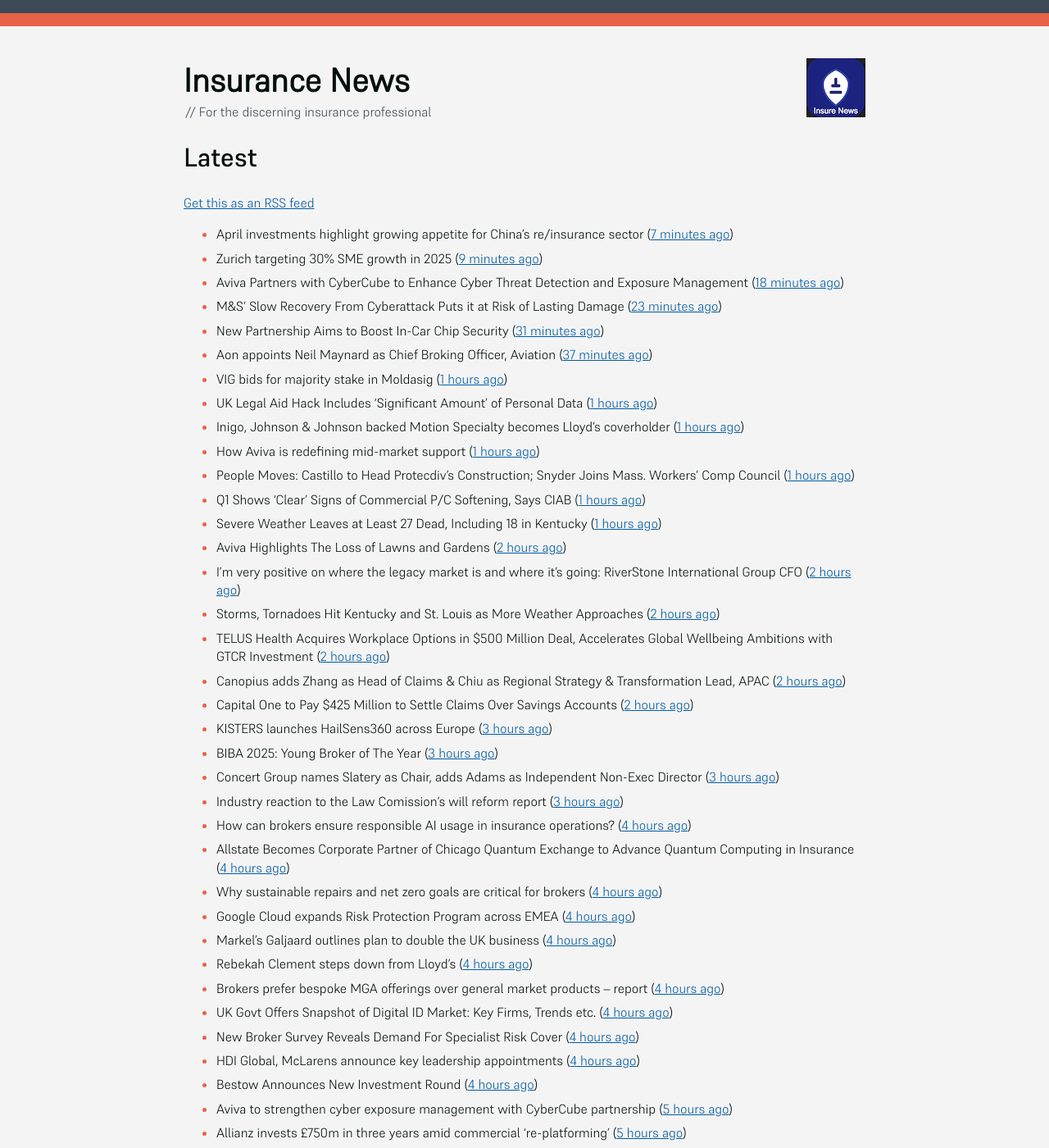
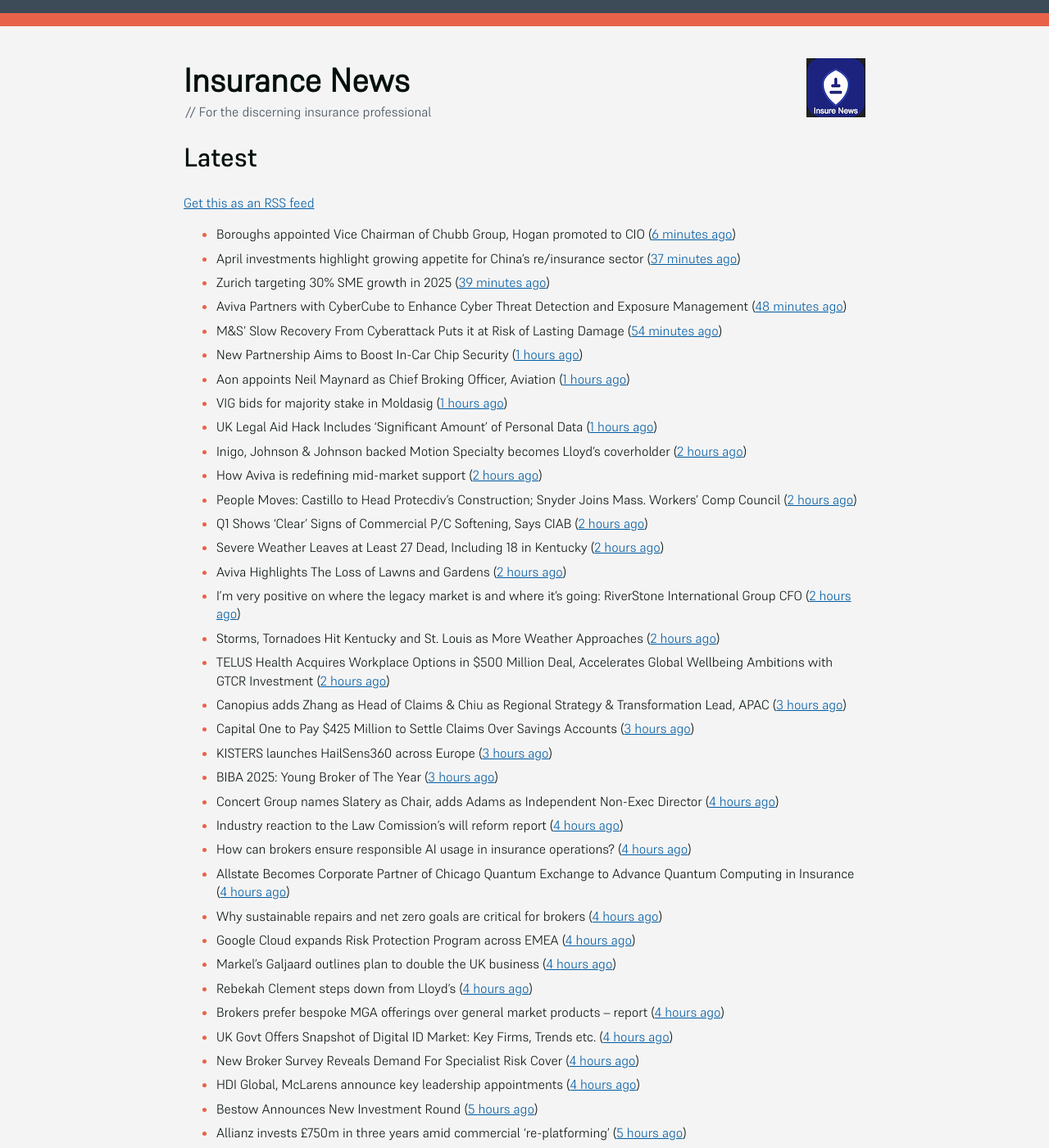
Before and after one commit to mat-0/feeds.thechels.uk, a Jekyll site: the page built from index.md, in a window 1280 px wide and 1400 px high. Shown: the whole window at 82% size. Built offline with Jekyll 4.4.1, drawn with Linux system fonts in a browser that asks for light colours; some of the changed text lies outside the part shown.

Commit message:
New Feed

```diff
--- a/index.md
+++ b/index.md
@@ -8,29 +8,30 @@ description: Latest Updates
 [Get this as an RSS feed](/feed.rss)
 
 <!-- news_marker starts -->
-- April investments highlight growing appetite for China’s re/insurance sector ([7 minutes ago](https://www.reinsurancene.ws/april-investments-highlight-growing-appetite-for-chinas-re-insurance-sector/))
-- Zurich targeting 30% SME growth in 2025 ([9 minutes ago](https://www.postonline.co.uk/news/7957779/zurich-targeting-30-sme-growth-in-2025))
-- Aviva Partners with CyberCube to Enhance Cyber Threat Detection and Exposure Management ([18 minutes ago](https://www.insurtechinsights.com/aviva-partners-with-cybercube-to-enhance-cyber-threat-detection-and-exposure-management/))
-- M&S’ Slow Recovery From Cyberattack Puts it at Risk of Lasting Damage ([23 minutes ago](https://www.insurancejournal.com/news/international/2025/05/19/824356.htm))
-- New Partnership Aims to Boost In-Car Chip Security ([31 minutes ago](https://insurance-edge.net/2025/05/19/new-partnership-aims-to-boost-in-car-chip-security/))
-- Aon appoints Neil Maynard as Chief Broking Officer, Aviation ([37 minutes ago](https://www.reinsurancene.ws/aon-appoints-neil-maynard-as-chief-broking-officer-aviation/))
+- Boroughs appointed Vice Chairman of Chubb Group, Hogan promoted to CIO ([6 minutes ago](https://www.reinsurancene.ws/boroughs-appointed-vice-chairman-of-chubb-group-hogan-promoted-to-cio/))
+- April investments highlight growing appetite for China’s re/insurance sector ([37 minutes ago](https://www.reinsurancene.ws/april-investments-highlight-growing-appetite-for-chinas-re-insurance-sector/))
+- Zurich targeting 30% SME growth in 2025 ([39 minutes ago](https://www.postonline.co.uk/news/7957779/zurich-targeting-30-sme-growth-in-2025))
+- Aviva Partners with CyberCube to Enhance Cyber Threat Detection and Exposure Management ([48 minutes ago](https://www.insurtechinsights.com/aviva-partners-with-cybercube-to-enhance-cyber-threat-detection-and-exposure-management/))
+- M&S’ Slow Recovery From Cyberattack Puts it at Risk of Lasting Damage ([54 minutes ago](https://www.insurancejournal.com/news/international/2025/05/19/824356.htm))
+- New Partnership Aims to Boost In-Car Chip Security ([1 hours ago](https://insurance-edge.net/2025/05/19/new-partnership-aims-to-boost-in-car-chip-security/))
+- Aon appoints Neil Maynard as Chief Broking Officer, Aviation ([1 hours ago](https://www.reinsurancene.ws/aon-appoints-neil-maynard-as-chief-broking-officer-aviation/))
 - VIG bids for majority stake in Moldasig ([1 hours ago](https://www.reinsurancene.ws/vig-bids-for-majority-stake-in-moldasig/))
 - UK Legal Aid Hack Includes ‘Significant Amount’ of Personal Data ([1 hours ago](https://www.insurancejournal.com/news/international/2025/05/19/824353.htm))
-- Inigo, Johnson & Johnson backed Motion Specialty becomes Lloyd’s coverholder ([1 hours ago](https://www.reinsurancene.ws/inigo-johnson-johnson-backed-motion-specialty-becomes-lloyds-coverholder/))
-- How Aviva is redefining mid-market support ([1 hours ago](https://www.insurancebusinessmag.com/uk/news/breaking-news/how-aviva-is-redefining-midmarket-support-535375.aspx))
-- People Moves: Castillo to Head Protecdiv’s Construction; Snyder Joins Mass. Workers’ Comp Council ([1 hours ago](https://www.insurancejournal.com/news/east/2025/05/19/823716.htm))
-- Q1 Shows ‘Clear’ Signs of Commercial P/C Softening, Says CIAB ([1 hours ago](https://www.insurancejournal.com/news/national/2025/05/19/824328.htm))
-- Severe Weather Leaves at Least 27 Dead, Including 18 in Kentucky ([1 hours ago](https://www.insurancejournal.com/news/southeast/2025/05/19/824341.htm))
+- Inigo, Johnson & Johnson backed Motion Specialty becomes Lloyd’s coverholder ([2 hours ago](https://www.reinsurancene.ws/inigo-johnson-johnson-backed-motion-specialty-becomes-lloyds-coverholder/))
+- How Aviva is redefining mid-market support ([2 hours ago](https://www.insurancebusinessmag.com/uk/news/breaking-news/how-aviva-is-redefining-midmarket-support-535375.aspx))
+- People Moves: Castillo to Head Protecdiv’s Construction; Snyder Joins Mass. Workers’ Comp Council ([2 hours ago](https://www.insurancejournal.com/news/east/2025/05/19/823716.htm))
+- Q1 Shows ‘Clear’ Signs of Commercial P/C Softening, Says CIAB ([2 hours ago](https://www.insurancejournal.com/news/national/2025/05/19/824328.htm))
+- Severe Weather Leaves at Least 27 Dead, Including 18 in Kentucky ([2 hours ago](https://www.insurancejournal.com/news/southeast/2025/05/19/824341.htm))
 - Aviva Highlights The Loss of Lawns and Gardens ([2 hours ago](https://insurance-edge.net/2025/05/19/aviva-highlights-the-loss-of-lawns-and-gardens/))
 - I’m very positive on where the legacy market is and where it’s going: RiverStone International Group CFO ([2 hours ago](https://www.reinsurancene.ws/im-very-positive-on-where-the-legacy-market-is-and-where-its-going-riverstone-international-group-cfo/))
 - Storms, Tornadoes Hit Kentucky and St. Louis as More Weather Approaches ([2 hours ago](https://www.insurancejournal.com/news/southeast/2025/05/19/824329.htm))
 - TELUS Health Acquires Workplace Options in $500 Million Deal, Accelerates Global Wellbeing Ambitions with GTCR Investment ([2 hours ago](https://www.insurtechinsights.com/telus-health-acquires-workplace-options-in-500-million-deal-accelerates-global-wellbeing-ambitions-with-gtcr-investment/))
-- Canopius adds Zhang as Head of Claims & Chiu as Regional Strategy & Transformation Lead, APAC ([2 hours ago](https://www.reinsurancene.ws/canopius-adds-zhang-as-head-of-claims-chiu-as-regional-strategy-transformation-lead-apac/))
-- Capital One to Pay $425 Million to Settle Claims Over Savings Accounts ([2 hours ago](https://www.insurancejournal.com/news/east/2025/05/19/824323.htm))
+- Canopius adds Zhang as Head of Claims & Chiu as Regional Strategy & Transformation Lead, APAC ([3 hours ago](https://www.reinsurancene.ws/canopius-adds-zhang-as-head-of-claims-chiu-as-regional-strategy-transformation-lead-apac/))
+- Capital One to Pay $425 Million to Settle Claims Over Savings Accounts ([3 hours ago](https://www.insurancejournal.com/news/east/2025/05/19/824323.htm))
 - KISTERS launches HailSens360 across Europe ([3 hours ago](https://www.reinsurancene.ws/kisters-launches-hailsens360-across-europe/))
 - BIBA 2025: Young Broker of The Year ([3 hours ago](https://insurance-edge.net/2025/05/19/biba-2025-young-broker-of-the-year/))
-- Concert Group names Slatery as Chair, adds Adams as Independent Non-Exec Director ([3 hours ago](https://www.reinsurancene.ws/concert-group-names-slatery-as-chair-adds-adams-as-independent-non-exec-director/))
-- Industry reaction to the Law Comission’s will reform report ([3 hours ago](https://ifamagazine.com/industry-reaction-to-the-law-comissions-will-reform-report/))
+- Concert Group names Slatery as Chair, adds Adams as Independent Non-Exec Director ([4 hours ago](https://www.reinsurancene.ws/concert-group-names-slatery-as-chair-adds-adams-as-independent-non-exec-director/))
+- Industry reaction to the Law Comission’s will reform report ([4 hours ago](https://ifamagazine.com/industry-reaction-to-the-law-comissions-will-reform-report/))
 - How can brokers ensure responsible AI usage in insurance operations? ([4 hours ago](https://www.insurancebusinessmag.com/uk/news/technology/how-can-brokers-ensure-responsible-ai-usage-in-insurance-operations-536137.aspx))
 - Allstate Becomes Corporate Partner of Chicago Quantum Exchange to Advance Quantum Computing in Insurance ([4 hours ago](https://www.insurtechinsights.com/allstate-becomes-corporate-partner-of-chicago-quantum-exchange-to-advance-quantum-computing-in-insurance/))
 - Why sustainable repairs and net zero goals are critical for brokers ([4 hours ago](https://www.insurancebusinessmag.com/uk/news/environmental/why-sustainable-repairs-and-net-zero-goals-are-critical-for-brokers-536136.aspx))
@@ -41,24 +42,23 @@ description: Latest Updates
 - UK Govt Offers Snapshot of Digital ID Market: Key Firms, Trends etc. ([4 hours ago](https://insurance-edge.net/2025/05/19/uk-govt-offers-snapshot-of-digital-id-market-key-firms-trends-etc/))
 - New Broker Survey Reveals Demand For Specialist Risk Cover ([4 hours ago](https://insurance-edge.net/2025/05/19/new-broker-survey-reveals-demand-for-specialist-risk-cover/))
 - HDI Global, McLarens announce key leadership appointments ([4 hours ago](https://www.insurancebusinessmag.com/uk/news/breaking-news/hdi-global-mclarens-announce-key-leadership-appointments-536132.aspx))
-- Bestow Announces New Investment Round ([4 hours ago](https://insurance-edge.net/2025/05/19/bestow-announces-new-investment-round/))
-- Aviva to strengthen cyber exposure management with CyberCube partnership ([5 hours ago](https://www.reinsurancene.ws/aviva-to-strengthen-cyber-exposure-management-with-cybercube-partnership/))
+- Bestow Announces New Investment Round ([5 hours ago](https://insurance-edge.net/2025/05/19/bestow-announces-new-investment-round/))
 - Allianz invests £750m in three years amid commercial ‘re-platforming’ ([5 hours ago](https://www.postonline.co.uk/news/7957771/allianz-invests-ps750m-in-three-years-amid-commercial-replatforming))
 - Aviva and CyberCube track cyber attackers’ behaviour ([5 hours ago](https://www.postonline.co.uk/news/7957778/aviva-and-cybercube-track-cyber-attackers-behaviour))
-- How does AI figure into insurers' growth plans? ([5 hours ago](https://www.dig-in.com/list/how-does-ai-figure-into-insurers-growth-plans))
-- EnergyAustralia Apologizes to Customers After Greenwashing Case ([5 hours ago](https://www.insurancejournal.com/news/international/2025/05/19/824194.htm))
+- How does AI figure into insurers' growth plans? ([6 hours ago](https://www.dig-in.com/list/how-does-ai-figure-into-insurers-growth-plans))
+- EnergyAustralia Apologizes to Customers After Greenwashing Case ([6 hours ago](https://www.insurancejournal.com/news/international/2025/05/19/824194.htm))
 - Sedgwick’s Blunt says lack of future insurance CEOs is ‘our fault’ ([6 hours ago](https://www.postonline.co.uk/news/7957772/sedgwicks-blunt-says-lack-of-future-insurance-ceos-is-our-fault))
-- UK’s Anglian Water Fined £1.4 Million Over Drinking Water Failures ([6 hours ago](https://www.insurancejournal.com/news/international/2025/05/19/824185.htm))
-- Insurance figures richer than The King revealed ([6 hours ago](https://www.postonline.co.uk/news/7957777/insurance-figures-richer-than-the-king-revealed))
+- UK’s Anglian Water Fined £1.4 Million Over Drinking Water Failures ([7 hours ago](https://www.insurancejournal.com/news/international/2025/05/19/824185.htm))
+- Insurance figures richer than The King revealed ([7 hours ago](https://www.postonline.co.uk/news/7957777/insurance-figures-richer-than-the-king-revealed))
 - Crypto High-Rollers Go Big on Bodyguards to Deter Kidnappers ([7 hours ago](https://www.insurancejournal.com/news/international/2025/05/19/824178.htm))
-- Estonia Says Russia Detained Tanker in Baltic Sea ([7 hours ago](https://www.insurancejournal.com/news/international/2025/05/19/824175.htm))
-- TBIG's Deva Risk acquires David Vaughan & Co ([8 hours ago](https://www.insurancebusinessmag.com/uk/news/breaking-news/tbigs-deva-risk-acquires-david-vaughan-and-co-536120.aspx))
-- Rising gold prices – experts urge homeowners to check insurance ([8 hours ago](https://www.insurancebusinessmag.com/uk/news/property-insurance/rising-gold-prices--experts-urge-homeowners-to-check-insurance-536119.aspx))
-- Motor insurance premiums rise again amid personal injury guidelines ([8 hours ago](https://www.insurancebusinessmag.com/uk/news/auto-motor/motor-insurance-premiums-rise-again-amid-personal-injury-guidelines-536118.aspx))
-- West of England P&I Club sees combined ratio sink ([8 hours ago](https://www.insurancebusinessmag.com/uk/news/marine/west-of-england-pandi-club-sees-combined-ratio-sink-536117.aspx))
-- Captives to Remain Viable as Market Softens: RIMS Panel ([8 hours ago](https://www.insurancejournal.com/news/national/2025/05/19/823940.htm))
+- Estonia Says Russia Detained Tanker in Baltic Sea ([8 hours ago](https://www.insurancejournal.com/news/international/2025/05/19/824175.htm))
+- TBIG's Deva Risk acquires David Vaughan & Co ([9 hours ago](https://www.insurancebusinessmag.com/uk/news/breaking-news/tbigs-deva-risk-acquires-david-vaughan-and-co-536120.aspx))
+- Rising gold prices – experts urge homeowners to check insurance ([9 hours ago](https://www.insurancebusinessmag.com/uk/news/property-insurance/rising-gold-prices--experts-urge-homeowners-to-check-insurance-536119.aspx))
+- Motor insurance premiums rise again amid personal injury guidelines ([9 hours ago](https://www.insurancebusinessmag.com/uk/news/auto-motor/motor-insurance-premiums-rise-again-amid-personal-injury-guidelines-536118.aspx))
+- West of England P&I Club sees combined ratio sink ([9 hours ago](https://www.insurancebusinessmag.com/uk/news/marine/west-of-england-pandi-club-sees-combined-ratio-sink-536117.aspx))
+- Captives to Remain Viable as Market Softens: RIMS Panel ([9 hours ago](https://www.insurancejournal.com/news/national/2025/05/19/823940.htm))
 - Texas Stock Exchange CEO Sees State Muscling In on NYC, Delaware ([9 hours ago](https://www.insurancejournal.com/news/southcentral/2025/05/19/824129.htm))
-- Sedgwick: Number of Recalled Products in US Rose 25% in First Quarter ([9 hours ago](https://www.insurancejournal.com/news/national/2025/05/19/824155.htm))
+- Sedgwick: Number of Recalled Products in US Rose 25% in First Quarter ([10 hours ago](https://www.insurancejournal.com/news/national/2025/05/19/824155.htm))
 - Complaints About Florida Insurers Have More Than Doubled in 5 Years, or Have They? ([10 hours ago](https://www.insurancejournal.com/news/southeast/2025/05/19/824138.htm))
 - Maine Lawmakers Thwart Move to Allow Mennonites to Self-Insure ([10 hours ago](https://www.insurancejournal.com/news/east/2025/05/19/824161.htm))
 - Washington Roofing Company Fined $300K After Worker Falls From Roof ([10 hours ago](https://www.insurancejournal.com/news/west/2025/05/19/823964.htm))
@@ -97,7 +97,7 @@ description: Latest Updates
 - Marsh McLennan moves to Amazon cloud; ZestyAI in Connecticut and West Virginia: Insurtech news ([3 days ago](https://www.dig-in.com/news/marsh-mclennan-to-amazon-cloud-zestyai-and-insurtech-news))
 - WTW report exposes shifting terrorism insurance risks ([3 days ago](https://www.insurancebusinessmag.com/uk/news/breaking-news/wtw-report-exposes-shifting-terrorism-insurance-risks-535909.aspx))
 - Tiernan calls out ‘egregious trading behaviours’ at Lloyd’s ([3 days ago](https://www.postonline.co.uk/lloydslondon/7957765/tiernan-calls-out-egregious-trading-behaviours-at-lloyds))
-- Nationwide Partners with Kadance to Offer Genomics-Based Precision Health to Life Insurance Customers ([3 days ago](https://www.insurtechinsights.com/nationwide-partners-with-kadance-to-offer-genomics-based-precision-health-to-life-insurance-customers/))
+- Nationwide Partners with Kadance to Offer Genomics-Based Precision Health to Life Insurance Customers ([4 days ago](https://www.insurtechinsights.com/nationwide-partners-with-kadance-to-offer-genomics-based-precision-health-to-life-insurance-customers/))
 - Africa startups to seek new backers ([4 days ago](https://www.dig-in.com/articles/africa-startups-to-seek-new-backers))
 - Using technology to mitigate common household risks ([4 days ago](https://www.dig-in.com/podcast/using-technology-to-mitigate-common-household-risks))
 - Tinubu Secures $45 Million to Accelerate Global Leadership in Specialty Insurance SaaS ([4 days ago](https://www.insurtechinsights.com/tinubu-secures-45-million-to-accelerate-global-leadership-in-specialty-insurance-saas/))
```
Also changed, not shown: other parts of index.md (+1 -1 lines).
